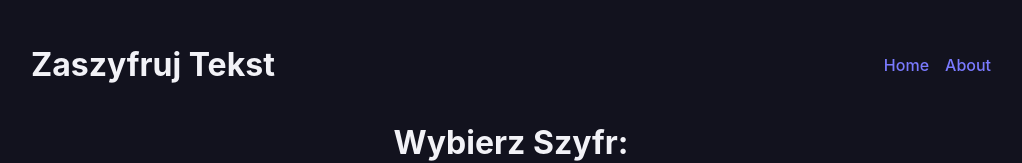
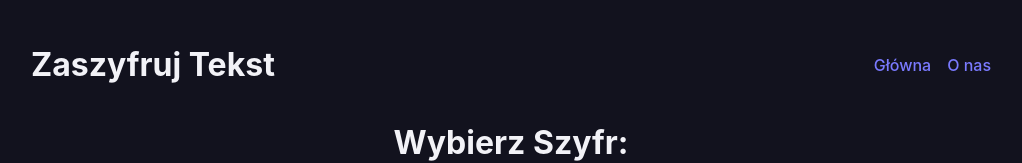
Before and after one commit to asialul/zaliczenieE2ETesty, a React (Vite) app: page / in a window 1280 px wide. Shown: the top 163 px of the page, without its empty margins (129-1151 px from the left). Built offline with nearby package versions, Linux system fonts and the light colour scheme.

Commit message:
main finished

```diff
--- a/src/components/Header.jsx
+++ b/src/components/Header.jsx
@@ -9,10 +9,10 @@ function Header() {
         <nav>
           <ul>
             <li>
-              <Link to="/" data-cy="header-home-link">Home</Link>
+              <Link to="/" data-cy="header-home-link">Główna</Link>
             </li>
             <li>
-              <Link to="/about" data-cy="header-about-link">About</Link>
+              <Link to="/about" data-cy="header-about-link">O nas</Link>
             </li>
           </ul>
         </nav>
--- a/src/pages/Home.jsx
+++ b/src/pages/Home.jsx
@@ -8,11 +8,11 @@ function HomePage() {
         <br />
           <ul className="lista-szyfry">
             <li>
-              <Link to="/cezar" data-cy="main-home-link"><h2>Szyfr Cezara</h2></Link>
+              <Link to="/cezar" data-cy="main-cezar-link"><h2>Szyfr Cezara</h2></Link>
             </li>
             <br />
             <li>
-              <Link to="/vigenere" data-cy="main-home-link"><h2>Szyfr Vigenère’a</h2></Link>
+              <Link to="/vigenere" data-cy="main-vigenere-link"><h2>Szyfr Vigenère’a</h2></Link>
             </li>
           </ul>
       </div>
```
Also changed, not shown: 1 other file (tests, documents, lock files or other folders).
